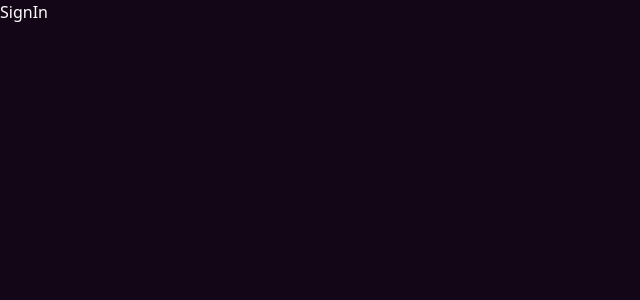
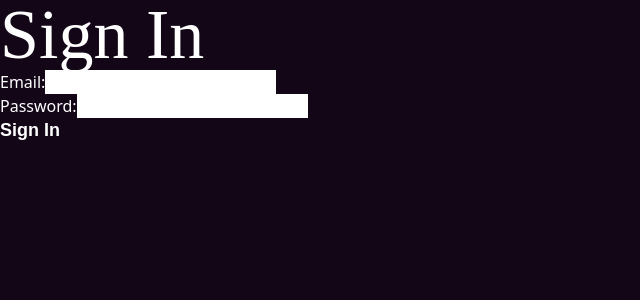
Before and after one commit to AbhishekKatnoria/NFT, a React (Create React App) app: page /sign-in in a window 1280 px wide. Shown: the top 300 px of the page, without its empty margins (0-640 px from the left). Built offline with nearby package versions, Linux system fonts and the light colour scheme; the HTML template or start-up script is replaced by a standard one.

Commit message:
Generated the token

```diff
--- a/src/pages/sign-in/index.tsx
+++ b/src/pages/sign-in/index.tsx
@@ -1,5 +1,70 @@
+import React, { useState } from "react";
+import { useNavigate } from "react-router-dom";
+
 const SignIn = () => {
-  return <div>SignIn</div>;
+  const [email, setEmail] = useState<string>("");
+  const [password, setPassword] = useState<string>("");
+  const [error, setError] = useState<string>("");
+  const [loading, setLoading] = useState<boolean>(false);
+  const navigate = useNavigate();
+
+  const storedEmail = "";
+  const storedPassword = "";
+
+  const generateToken = (): string => {
+    return Math.random().toString(36).substr(2); // Random string as "token"
+  };
+
+  const handleSubmit = (e: React.FormEvent) => {
+    e.preventDefault();
+    setLoading(true);
+    setError("");
+
+    if (email === storedEmail && password === storedPassword) {
+      const token = generateToken(); // Only generate token on valid login
+
+      // Store token in localStorage
+      localStorage.setItem("authToken", token);
+
+      // Redirect user to the protected route
+      navigate("/collection");
+    } else {
+      setError("Invalid email or password");
+    }
+
+    setLoading(false);
+  };
+
+  return (
+    <div>
+      <h2>Sign In</h2>
+      <form onSubmit={handleSubmit}>
+        <div>
+          <label>Email:</label>
+          <input
+            type="email"
+            value={email} // Bind to state variable email
+            onChange={(e) => setEmail(e.target.value)} // Update state on change
+            className="text-black"
+          />
+        </div>
+        <div>
+          <label>Password:</label>
+          <input
+            type="password"
+            value={password} // Bind to state variable password
+            onChange={(e) => setPassword(e.target.value)} // Update state on change
+            className="text-black"
+          />
+        </div>
+        <button type="submit" disabled={loading}>
+          {loading ? "Signing In..." : "Sign In"}
+        </button>
+      </form>
+
+      {error && <p style={{ color: "red" }}>{error}</p>}
+    </div>
+  );
 };
 
 export default SignIn;
```
